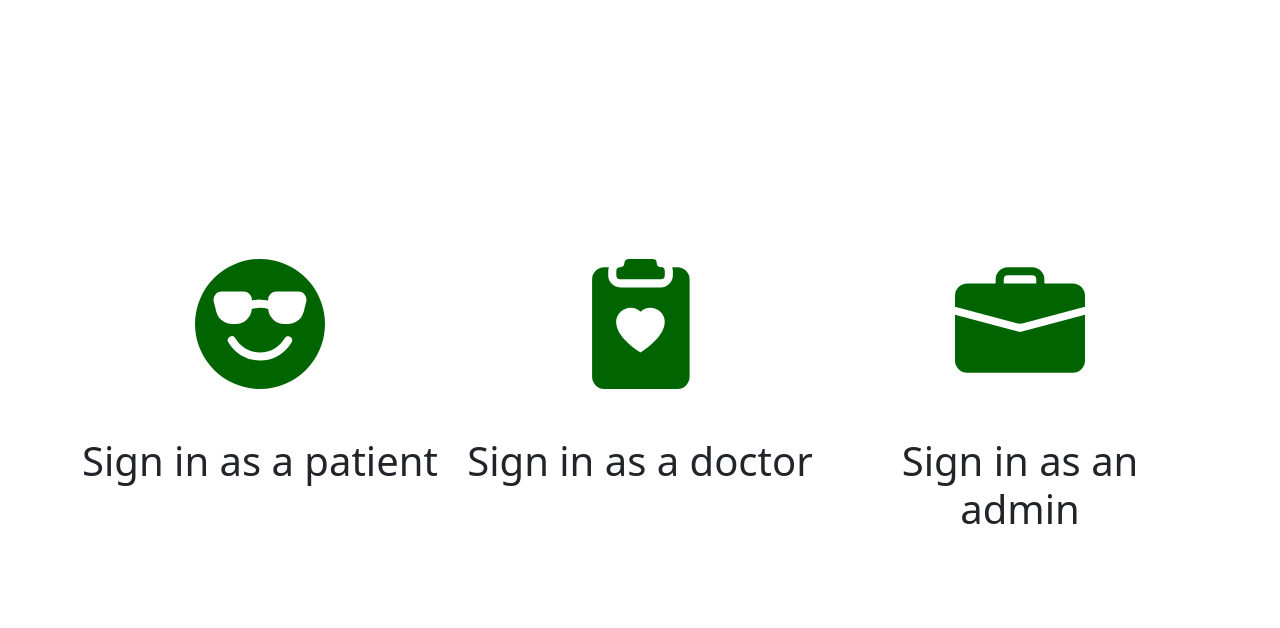
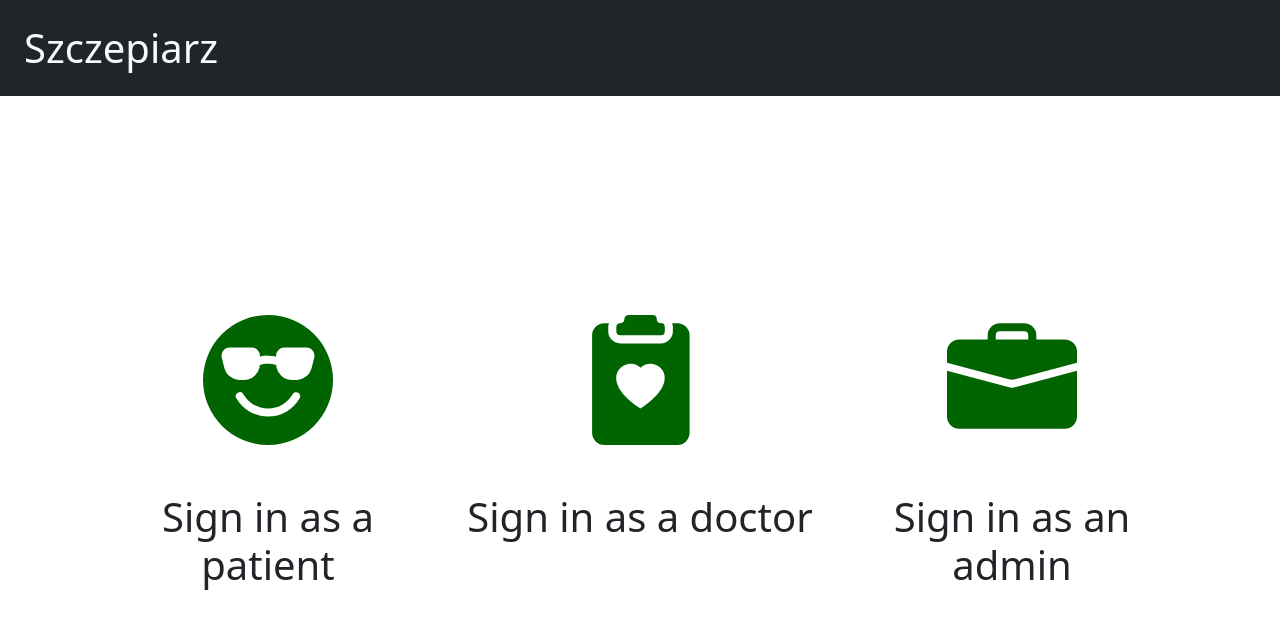
Before and after one commit to PW-MiNI-IO2-2022-Group-1/grupa-o-aabs-frontend, a React (Create React App) app: page / in a window 1280 px wide. Shown: the top 628 px of the page. Built offline with nearby package versions, Linux system fonts and the light colour scheme.

Commit message:
Add app header

```diff
--- a/src/App.tsx
+++ b/src/App.tsx
@@ -12,16 +12,18 @@ import {Role} from './types/users';
 import { EditPatientDetailsPage } from './pages/EditPatientDetailsPage';
 import AdminDashboard from './pages/AdminDashboard';
 import FrontAuthPage from './pages/FrontPage';
+import PageHeader from './components/PageHeader';
 
 export default function App() {
     return (
         <AuthProvider>
+            <PageHeader>
             <Routes>
                 <Route element={<Layout />}/>
-                    <Route path='/' element={<header className='App-header'><FrontAuthPage/></header>} />
-                    <Route path='/loginDoctor' element={<header className='App-header'><LoginPage role={Role.Doctor}/></header>} />
-                    <Route path='/loginPatient' element={<header className='App-header'><LoginPage role={Role.Patient}/></header>} />
-                    <Route path='/loginAdmin' element={<header className='App-header'><LoginPage role={Role.Admin}/></header>} />
+                    <Route path='/' element={<FrontAuthPage/>} />
+                    <Route path='/loginDoctor' element={<LoginPage role={Role.Doctor}/>}/>
+                    <Route path='/loginPatient' element={<LoginPage role={Role.Patient}/>}/>
+                    <Route path='/loginAdmin' element={<LoginPage role={Role.Admin}/>} />
                     <Route
                         path='/doctor'
                         element={
@@ -34,35 +36,36 @@ export default function App() {
                         path='/patient'
                         element={
                             <RequireAuth role={Role.Patient} authLocation={'/loginPatient'}>
-                                <header className='App-header'>
                                     <EditPatientDetailsPage/>
-                                </header>
                             </RequireAuth>
                         }
                     />
                     <Route
                         path='/doctor/setSchedule'
-                        element={<header className='App-header'><EnterSchedulePage /></header>}
+                        element={
+                            <RequireAuth role={Role.Patient} authLocation={'/loginPatient'}>
+                                <EnterSchedulePage />
+                            </RequireAuth>
+                        }
                     />
                     <Route
                         path='/admin'
                         element={
                             <RequireAuth role={Role.Admin} authLocation={'/loginAdmin'}>
-                                <header className='App-header'>
                                     <AdminDashboard></AdminDashboard>
-                                </header>
                             </RequireAuth>
                         }
                     />
                     <Route
                         path='/editPatientDetails'
                         element={
-                            <header className='App-header'>
-                            <EditPatientDetailsPage></EditPatientDetailsPage>
-                            </header>
+                            <RequireAuth role={Role.Patient} authLocation={'/loginPatient'}>
+                                <EditPatientDetailsPage/>
+                            </RequireAuth>
                         }
                 />
             </Routes>
+            </PageHeader>
         </AuthProvider>
     );
 }
--- /dev/null
+++ b/src/components/PageHeader.css
@@ -0,0 +1,10 @@
+.app-content {
+  /*background-color: #282c34;*/
+  min-height: 90vh;
+  display: flex;
+  flex-direction: column;
+  align-items: center;
+  justify-content: center;
+  font-size: calc(10px + 2vmin);
+  /*color: white;*/
+}
--- /dev/null
+++ b/src/components/PageHeader.tsx
@@ -0,0 +1,28 @@
+import { useNavigate } from 'react-router';
+import { useAuth } from './AuthComponents';
+import './PageHeader.css';
+
+function PageHeader({children} : {children: React.ReactNode}) {
+    const auth = useAuth();
+    const navigate = useNavigate();
+
+    const signOut = () => {
+        auth.signOut();
+        navigate('/');
+    }
+
+    return (<>
+    <nav className='navbar navbar-light bg-dark m-0'>
+        <h1 className='nav-brand text-light mx-4 my-3 p-0'>Szczepiarz</h1>
+        {auth.user != null &&
+        <div className='align-items-end mx-4 my-3'>
+        <button onClick={signOut} className='btn btn-outline-success'>Sign out</button>
+        </div>}
+    </nav>
+        <div className='container'>
+            <div className='app-content'>{children}</div>
+        </div>
+    </>);
+}
+
+export default PageHeader;
--- a/src/pages/AdminDashboard.tsx
+++ b/src/pages/AdminDashboard.tsx
@@ -8,7 +8,6 @@ function AdminDashboard(): JSX.Element {
     return (<>
         <h1>Hi {auth.user?.email}</h1>
         <h1>Congratulations! You are administrator :D</h1>
-        <button className="btn btn-primary" onClick={auth.signOut}>Log out</button>
         </>);
 
 }
```
